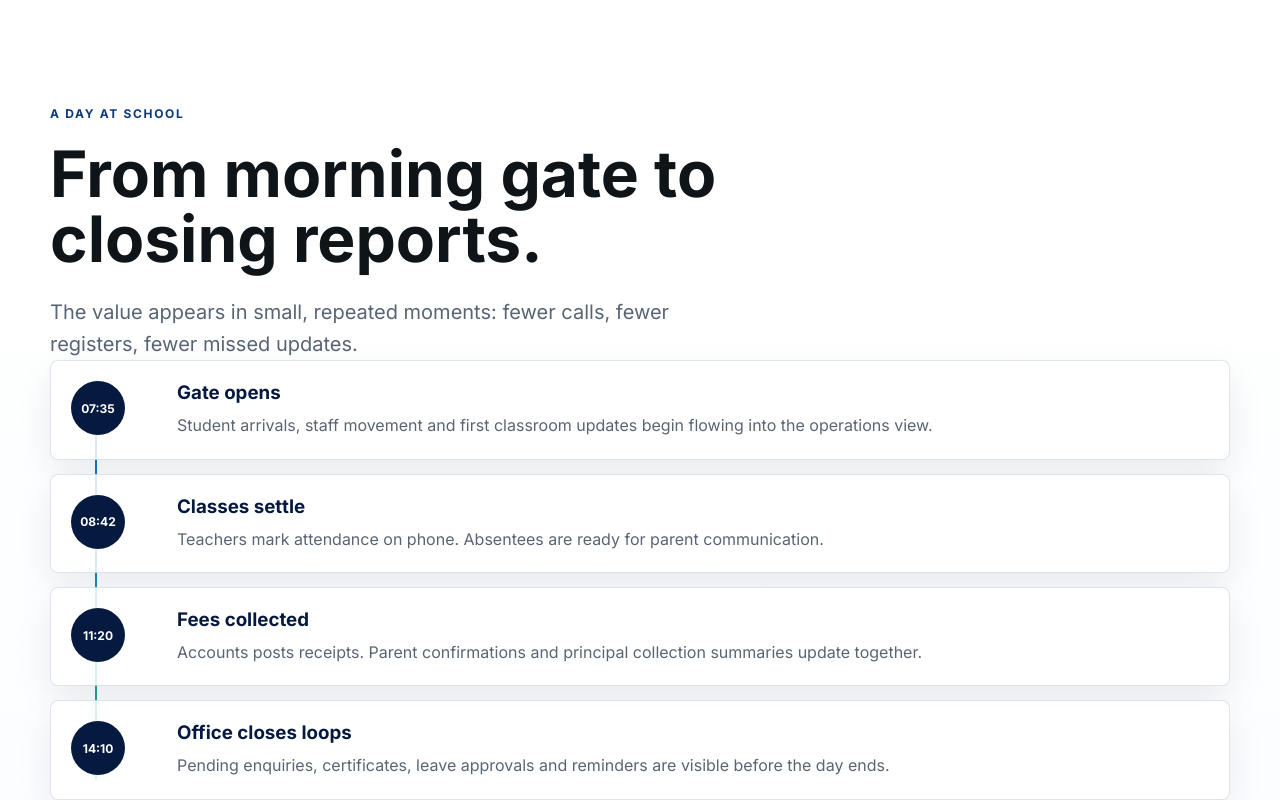
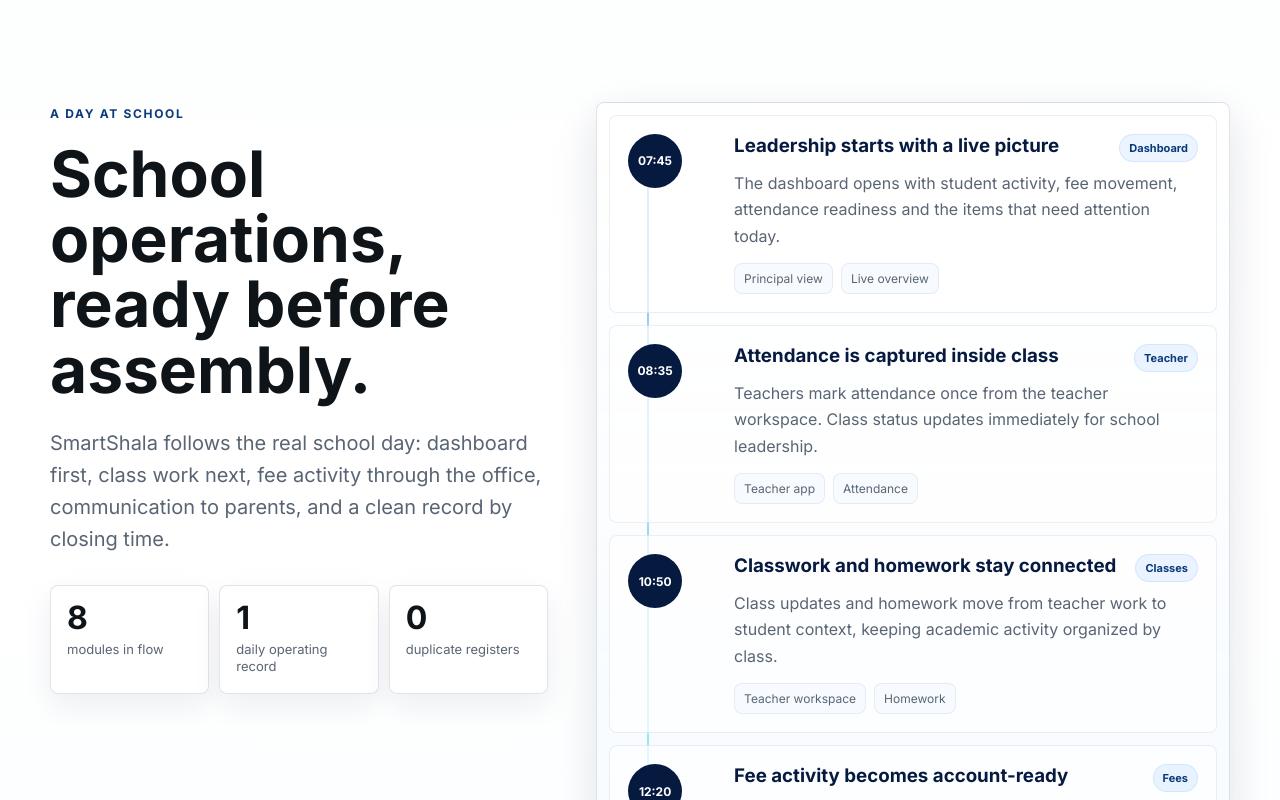
Before and after one commit to nayansuthar-1/smartshala-landing-page, a Next.js app: page / in a window 1280 px wide. Shown: the part 3780-4580 px from the top of the page. Built offline with nearby package versions, Linux system fonts and the light colour scheme.

Commit message:
a day at school

```diff
--- a/app/globals.css
+++ b/app/globals.css
@@ -950,23 +950,70 @@
 }
 
 .day {
+  display: grid;
+  grid-template-columns: minmax(0, 0.88fr) minmax(520px, 1.12fr);
+  gap: 48px;
   align-items: start;
+}
+
+.day .section-copy {
+  position: sticky;
+  top: 110px;
+}
+
+.day-metrics {
+  display: grid;
+  grid-template-columns: repeat(3, minmax(0, 1fr));
+  gap: 10px;
+  margin-top: 30px;
+}
+
+.day-metric {
+  padding: 16px;
+  background: rgba(255, 255, 255, 0.72);
+  border: 1px solid var(--line);
+  border-radius: 8px;
+  box-shadow: 0 12px 30px rgba(6, 26, 64, 0.07);
+}
+
+.day-metric strong {
+  display: block;
+  color: var(--ink);
+  font-size: 32px;
+  font-weight: 700;
+  line-height: 1;
+}
+
+.day-metric span {
+  display: block;
+  margin-top: 8px;
+  color: var(--ink-soft);
+  font-size: 13px;
+  line-height: 1.35;
 }
 
 .timeline {
   position: relative;
   display: grid;
-  gap: 14px;
+  gap: 12px;
+  padding: 12px;
+  background:
+    linear-gradient(180deg, rgba(255, 255, 255, 0.86), rgba(239, 247, 255, 0.76)),
+    var(--panel);
+  border: 1px solid var(--line);
+  border-radius: 8px;
+  box-shadow: var(--shadow-soft);
 }
 
 .timeline::before {
   position: absolute;
-  top: 20px;
-  bottom: 20px;
-  left: 45px;
+  top: 38px;
+  bottom: 38px;
+  left: 50px;
   width: 2px;
   content: "";
-  background: linear-gradient(var(--blue-600), var(--green));
+  background: linear-gradient(180deg, var(--blue-600), var(--cyan), var(--green));
+  opacity: 0.42;
 }
 
 .timeline-row {
@@ -974,7 +1021,20 @@
   display: grid;
   grid-template-columns: 88px 1fr;
   gap: 18px;
-  padding: 20px;
+  padding: 18px;
+  background: rgba(255, 255, 255, 0.7);
+  border: 1px solid rgba(18, 52, 88, 0.08);
+  box-shadow: none;
+  transition:
+    transform 180ms ease,
+    border-color 180ms ease,
+    box-shadow 180ms ease;
+}
+
+.timeline-row:hover {
+  border-color: rgba(16, 103, 216, 0.2);
+  box-shadow: 0 18px 42px rgba(6, 26, 64, 0.1);
+  transform: translateY(-2px);
 }
 
 .timeline-row time {
@@ -989,6 +1049,44 @@
   border-radius: 50%;
   font-size: 12px;
   font-weight: 700;
+}
+
+.timeline-row__body {
+  min-width: 0;
+}
+
+.timeline-row__top {
+  display: flex;
+  gap: 14px;
+  align-items: flex-start;
+  justify-content: space-between;
+}
+
+.timeline-row__top span {
+  flex: 0 0 auto;
+  padding: 6px 9px;
+  color: var(--blue-800);
+  background: rgba(33, 136, 255, 0.09);
+  border: 1px solid rgba(33, 136, 255, 0.12);
+  border-radius: 999px;
+  font-size: 11px;
+  font-weight: 700;
+}
+
+.timeline-row__meta {
+  display: flex;
+  flex-wrap: wrap;
+  gap: 8px;
+  margin-top: 14px;
+}
+
+.timeline-row__meta span {
+  padding: 7px 9px;
+  color: var(--ink-soft);
+  background: rgba(247, 251, 255, 0.9);
+  border: 1px solid rgba(18, 52, 88, 0.08);
+  border-radius: 8px;
+  font-size: 12px;
 }
 
 .india {
@@ -1153,6 +1251,7 @@
   .hero,
   .vision,
   .roles,
+  .day,
   .india,
   .demo {
     grid-template-columns: 1fr;
@@ -1168,6 +1267,10 @@
 
   .module-grid {
     grid-template-columns: repeat(2, minmax(0, 1fr));
+  }
+
+  .day .section-copy {
+    position: static;
   }
 }
 
@@ -1219,6 +1322,10 @@
 
   .module-card--nested {
     grid-column: auto;
+  }
+
+  .day-metrics {
+    grid-template-columns: repeat(3, minmax(0, 1fr));
   }
 
   .proof-item {
@@ -1365,6 +1472,19 @@
     display: none;
   }
 
+  .day-metrics,
+  .module-sublist {
+    grid-template-columns: 1fr;
+  }
+
+  .timeline {
+    padding: 8px;
+  }
+
+  .timeline-row__top {
+    display: grid;
+  }
+
   .india-panel,
   .demo-form {
     padding: 22px;
--- a/app/page.tsx
+++ b/app/page.tsx
@@ -57,25 +57,59 @@
 
 const day = [
   {
-    time: "07:35",
-    title: "Gate opens",
-    body: "Student arrivals, staff movement and first classroom updates begin flowing into the operations view.",
+    time: "07:45",
+    module: "Dashboard",
+    title: "Leadership starts with a live picture",
+    body: "The dashboard opens with student activity, fee movement, attendance readiness and the items that need attention today.",
+    owner: "Principal view",
+    system: "Live overview",
   },
   {
-    time: "08:42",
-    title: "Classes settle",
-    body: "Teachers mark attendance on phone. Absentees are ready for parent communication.",
+    time: "08:35",
+    module: "Teacher",
+    title: "Attendance is captured inside class",
+    body: "Teachers mark attendance once from the teacher workspace. Class status updates immediately for school leadership.",
+    owner: "Teacher app",
+    system: "Attendance",
   },
   {
-    time: "11:20",
-    title: "Fees collected",
-    body: "Accounts posts receipts. Parent confirmations and principal collection summaries update together.",
+    time: "10:50",
+    module: "Classes",
+    title: "Classwork and homework stay connected",
+    body: "Class updates and homework move from teacher work to student context, keeping academic activity organized by class.",
+    owner: "Teacher workspace",
+    system: "Homework",
   },
   {
-    time: "14:10",
-    title: "Office closes loops",
-    body: "Pending enquiries, certificates, leave approvals and reminders are visible before the day ends.",
+    time: "12:20",
+    module: "Fees",
+    title: "Fee activity becomes account-ready",
+    body: "Fee entries are recorded with clean visibility, so collections and pending amounts are easier to review.",
+    owner: "Accounts desk",
+    system: "Fees",
   },
+  {
+    time: "13:40",
+    module: "Communication",
+    title: "Parents get the right updates",
+    body: "Important school messages and parent-facing updates are sent from one controlled communication flow.",
+    owner: "School office",
+    system: "Message logs",
+  },
+  {
+    time: "15:10",
+    module: "Reports",
+    title: "The day closes into reports",
+    body: "Reports, analytics and activity logs turn the school day into a clear record for review and follow-up.",
+    owner: "Admin review",
+    system: "Analytics + Logs",
+  },
+];
+
+const dayMetrics = [
+  ["8", "modules in flow"],
+  ["1", "daily operating record"],
+  ["0", "duplicate registers"],
 ];
 
 const faqs = [
@@ -407,19 +441,35 @@
         <section className="day section" id="day">
           <div className="section-copy reveal">
             <span className="section-kicker">A day at school</span>
-            <h2>From morning gate to closing reports.</h2>
+            <h2>School operations, ready before assembly.</h2>
             <p>
-              The value appears in small, repeated moments: fewer calls, fewer
-              registers, fewer missed updates.
+              SmartShala follows the real school day: dashboard first, class
+              work next, fee activity through the office, communication to
+              parents, and a clean record by closing time.
             </p>
+            <div className="day-metrics">
+              {dayMetrics.map(([value, label]) => (
+                <div className="day-metric" key={label}>
+                  <strong>{value}</strong>
+                  <span>{label}</span>
+                </div>
+              ))}
+            </div>
           </div>
           <div className="timeline">
             {day.map((event) => (
               <article className="timeline-row reveal" key={event.time}>
                 <time>{event.time}</time>
-                <div>
-                  <h3>{event.title}</h3>
+                <div className="timeline-row__body">
+                  <div className="timeline-row__top">
+                    <h3>{event.title}</h3>
+                    <span>{event.module}</span>
+                  </div>
                   <p>{event.body}</p>
+                  <div className="timeline-row__meta">
+                    <span>{event.owner}</span>
+                    <span>{event.system}</span>
+                  </div>
                 </div>
               </article>
             ))}
```
